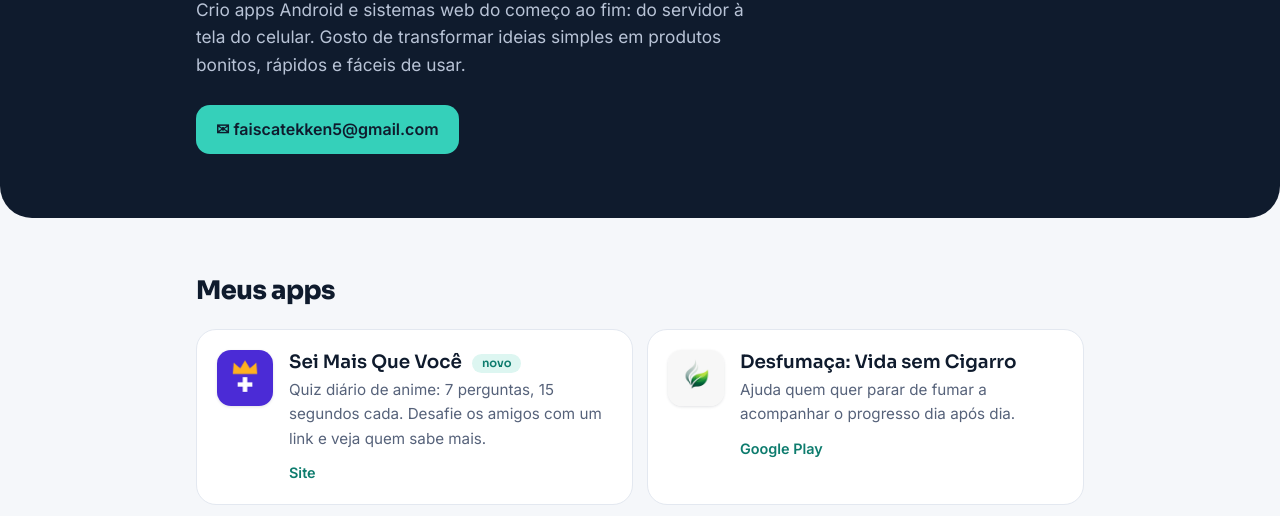
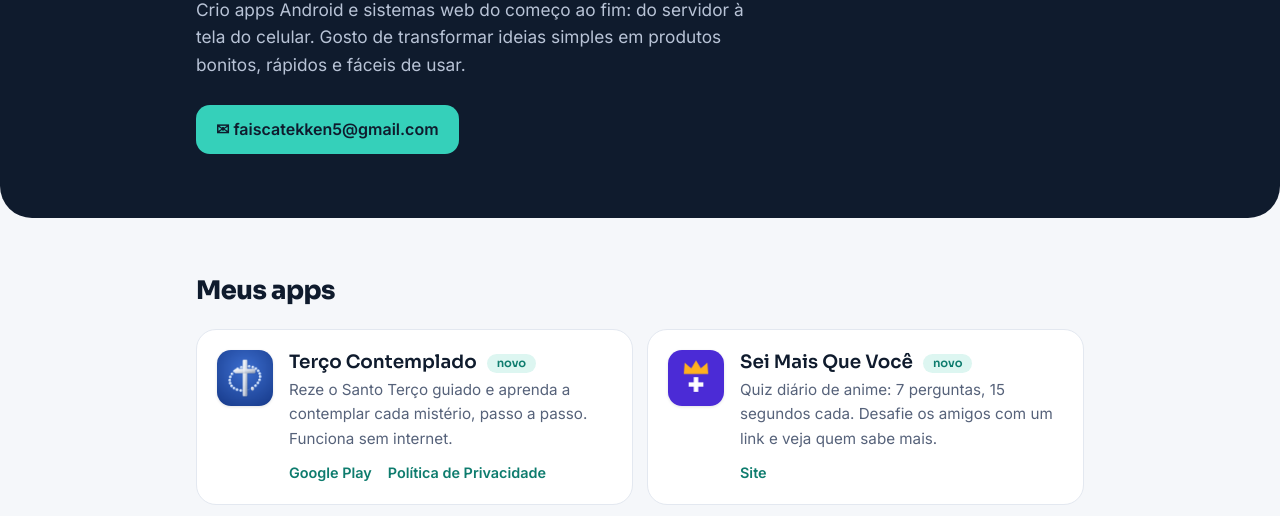
Before and after one commit to Totoin19/Totoin19.github.io, a plain HTML site: page apps/index.html in a window 1280 px wide. Shown: the part 258-774 px from the top of the page. Drawn offline with Linux system fonts and the light colour scheme.

Commit message:
:wrench:

```diff
--- a/apps/index.html
+++ b/apps/index.html
@@ -67,6 +67,18 @@
         <h2 class="display">Meus apps</h2>
         <div class="apps">
             <article class="app">
+                <img class="icon" src="icons/terco-contemplado.png" alt="" width="56" height="56">
+                <div>
+                    <h3>Terço Contemplado <span class="tag">novo</span></h3>
+                    <p>Reze o Santo Terço guiado e aprenda a contemplar cada mistério, passo a passo. Funciona sem internet.</p>
+                    <div class="links">
+                        <a href="https://play.google.com/store/apps/details?id=com.tercocontemplado.app">Google Play</a>
+                        <a href="../terco-contemplado/privacidade/">Política de Privacidade</a>
+                    </div>
+                </div>
+            </article>
+
+            <article class="app">
                 <img class="icon" src="icons/sei-mais-que-voce.png" alt="" width="56" height="56">
                 <div>
                     <h3>Sei Mais Que Você <span class="tag">novo</span></h3>
```
Also changed, not shown: terco-contemplado/privacidade/index.html (+0 -1 lines), apps/icons/terco-contemplado.png (added).
